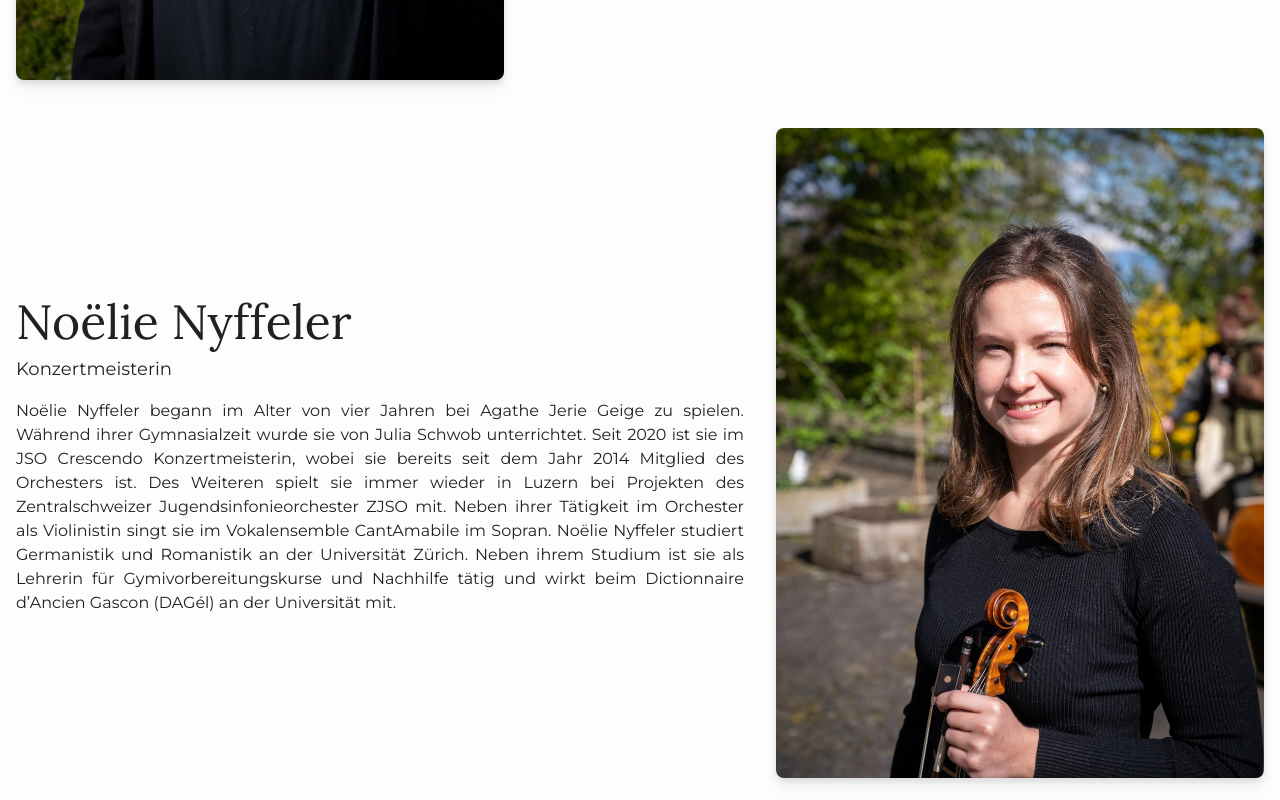
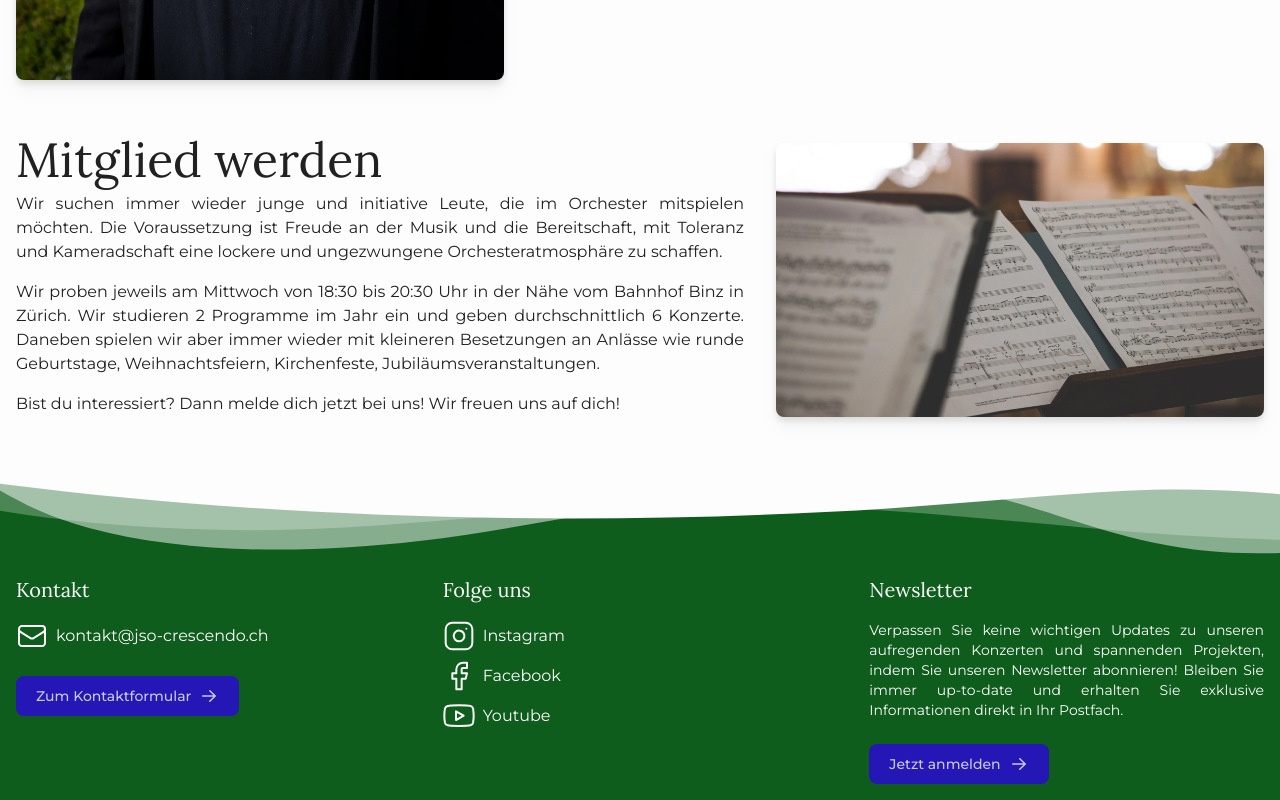
Before and after one commit to jso-crescendo/website, a Next.js app: page /orchester in a window 1280 px wide. Shown: the part 1920-2720 px from the top of the page. Built offline with nearby package versions, Linux system fonts and the light colour scheme.

Commit message:
noellie ausblenden

```diff
--- a/src/app/orchester/page.tsx
+++ b/src/app/orchester/page.tsx
@@ -80,7 +80,7 @@ export default function Orchester() {
         Momente.
       </ImageSection>
       <KaethiSection />
-      <NoelieSection />
+    {/* <NoelieSection /> */}
       <ImageSection
         image={{src: MitgliedWerdenImage, alt: 'Noten auf einem Notenständer'}}
         title="Mitglied werden"
--- a/src/app/sitemap.ts
+++ b/src/app/sitemap.ts
@@ -17,7 +17,7 @@ export default function sitemap(): MetadataRoute.Sitemap {
     },
     {
       url: 'https://jso-crescendo.ch/orchester',
-      lastModified: '2024-10-31T22:00:00.000Z',
+      lastModified: '2025-01-06T22:00:00.000Z',
     },
     {
       url: 'https://jso-crescendo.ch/unterstuetzen',
```
